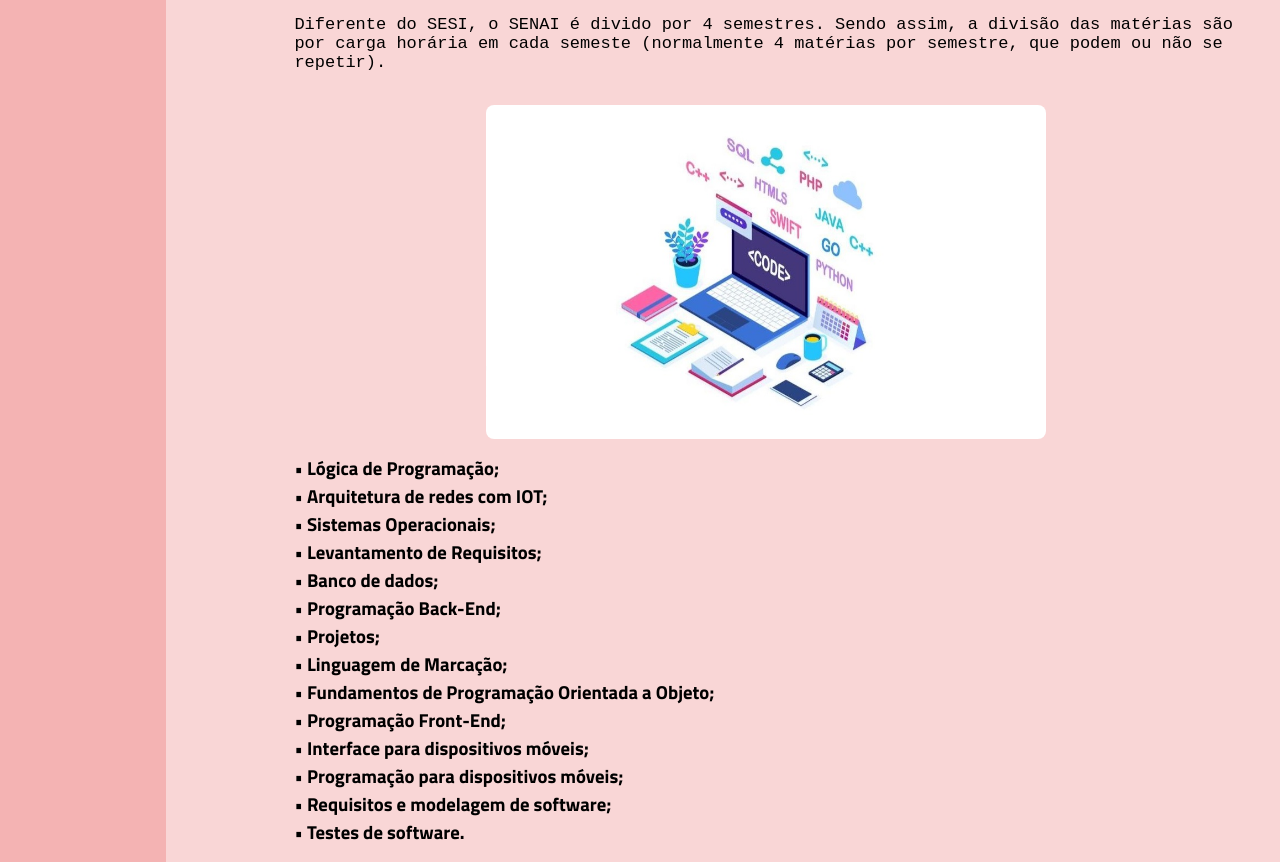
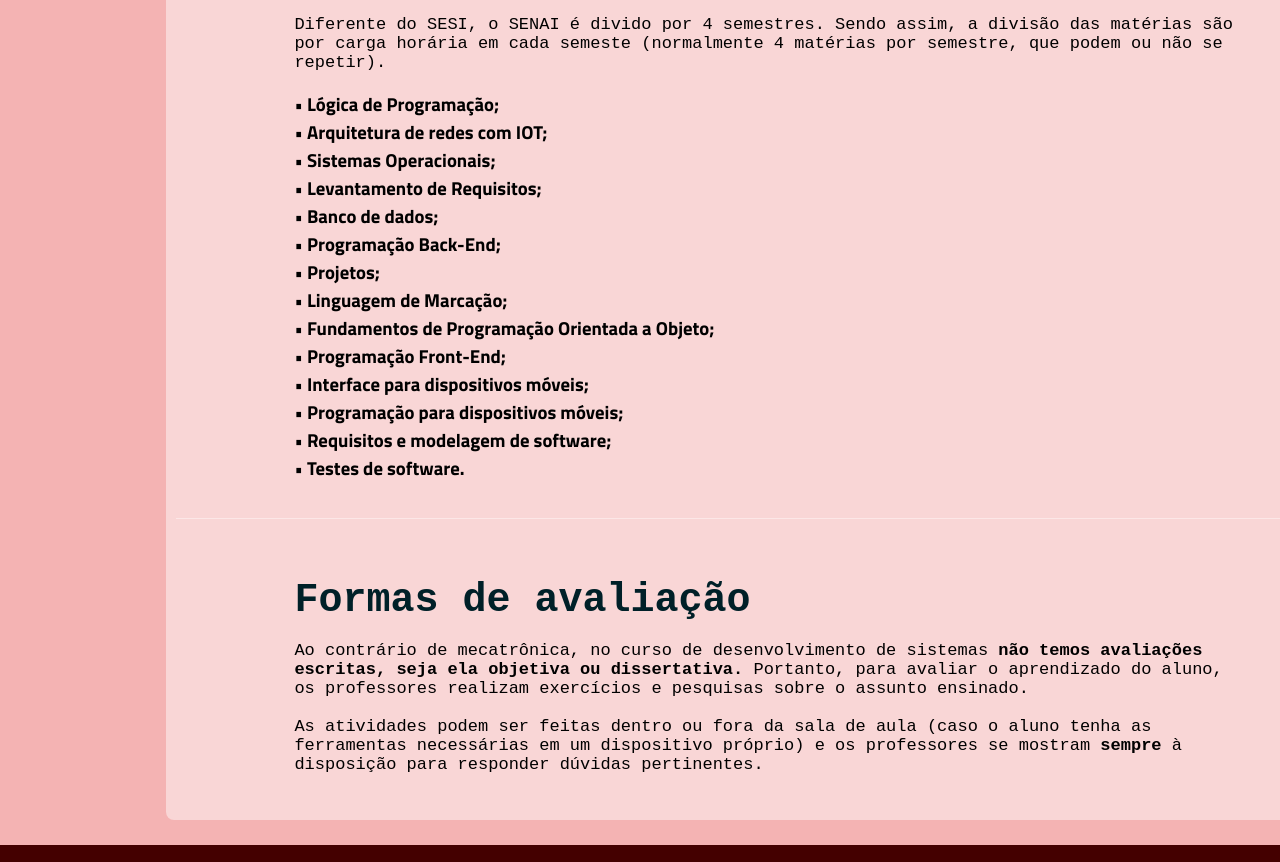
Before and after one commit to natzada/adsSenai, a plain HTML site: page site 1 ano/index.html in a window 1280 px wide. Shown: the part 1317-2179 px from the top of the page. Drawn offline with Linux system fonts and the light colour scheme; a web font is replaced by a local one.

Commit message:
Update index.html
Signed-off-by: natzada <nathalia.yoshioka.dev2024@gmail.com>

```diff
--- a/site 1 ano/index.html
+++ b/site 1 ano/index.html
@@ -50,9 +50,6 @@
         </p>
         <br>
         <ul class="containerList">
-            <div class="container-image">
-                <img src="materias.jpeg" alt="" class="imagem">
-            </div>
            <h3 class="item-list">• Lógica de Programação; </h3>
            <h3 class="item-list">• Arquitetura de redes com IOT; </h3>
            <h3 class="item-list">• Sistemas Operacionais; </h3>
```
